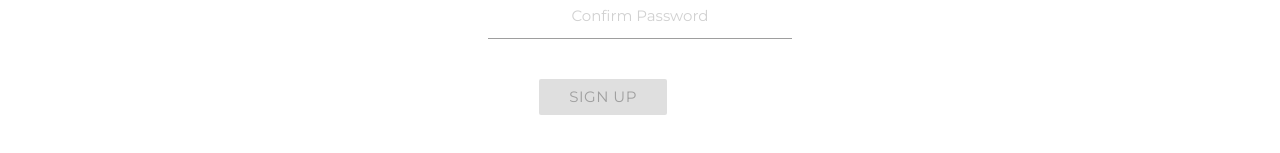
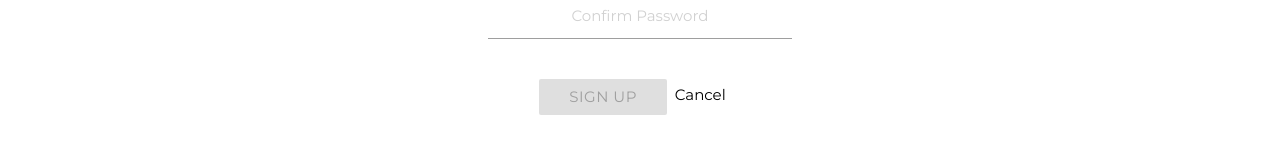
Before and after one commit to arkauffman/munch, a React (Create React App) app: page /signup in a window 1280 px wide. Shown: the part 473-626 px from the top of the page. Built offline with nearby package versions, Linux system fonts and the light colour scheme; no server answers.

Commit message:
updated cancel form color

```diff
--- a/src/components/LoginForm/LoginForm.css
+++ b/src/components/LoginForm/LoginForm.css
@@ -4,4 +4,5 @@ header {
 
 .Cancel {
     align-content: center !important;
+    color: black !important;
 }
--- a/src/components/LoginForm/LoginForm.jsx
+++ b/src/components/LoginForm/LoginForm.jsx
@@ -47,7 +47,7 @@ class LoginForm extends Component {
             </div>
             <div className="row">
               <div className="col s12">
-                <button className="btn btn-default">Log In</button>&nbsp;&nbsp;&nbsp;
+                <button className="btn btn-default login">Log In</button>&nbsp;&nbsp;&nbsp;
                 <Link to='/' className="Cancel">Cancel</Link>
               </div>
             </div>
--- a/src/components/SettingsForm/SettingsForm.jsx
+++ b/src/components/SettingsForm/SettingsForm.jsx
@@ -72,9 +72,9 @@ class SettingsForm extends Component {
                             </div>
                             </div>
                             <div className="row">
-                            <div className="col s12">
-                                <button className="btn btn-default" disabled={this.isFormInvalid()}>Update</button>&nbsp;&nbsp;
-                            </div>
+                                <div className="col s12">
+                                    <button className="btn btn-default" disabled={this.isFormInvalid()}>Update</button>&nbsp;&nbsp;
+                                </div>
                             </div>
                         </form>
                     </div>
--- a/src/components/SignupForm/SignupForm.jsx
+++ b/src/components/SignupForm/SignupForm.jsx
@@ -66,7 +66,7 @@ class SignupForm extends Component {
             <div className="row">
               <div className="col s12">
                 <button className="btn btn-default" disabled={this.isFormInvalid()}>Sign Up</button>&nbsp;&nbsp;
-                <Link to='/'>Cancel</Link>
+                <Link to='/' className="Cancel">Cancel</Link>
               </div>
             </div>
           </form>
```
